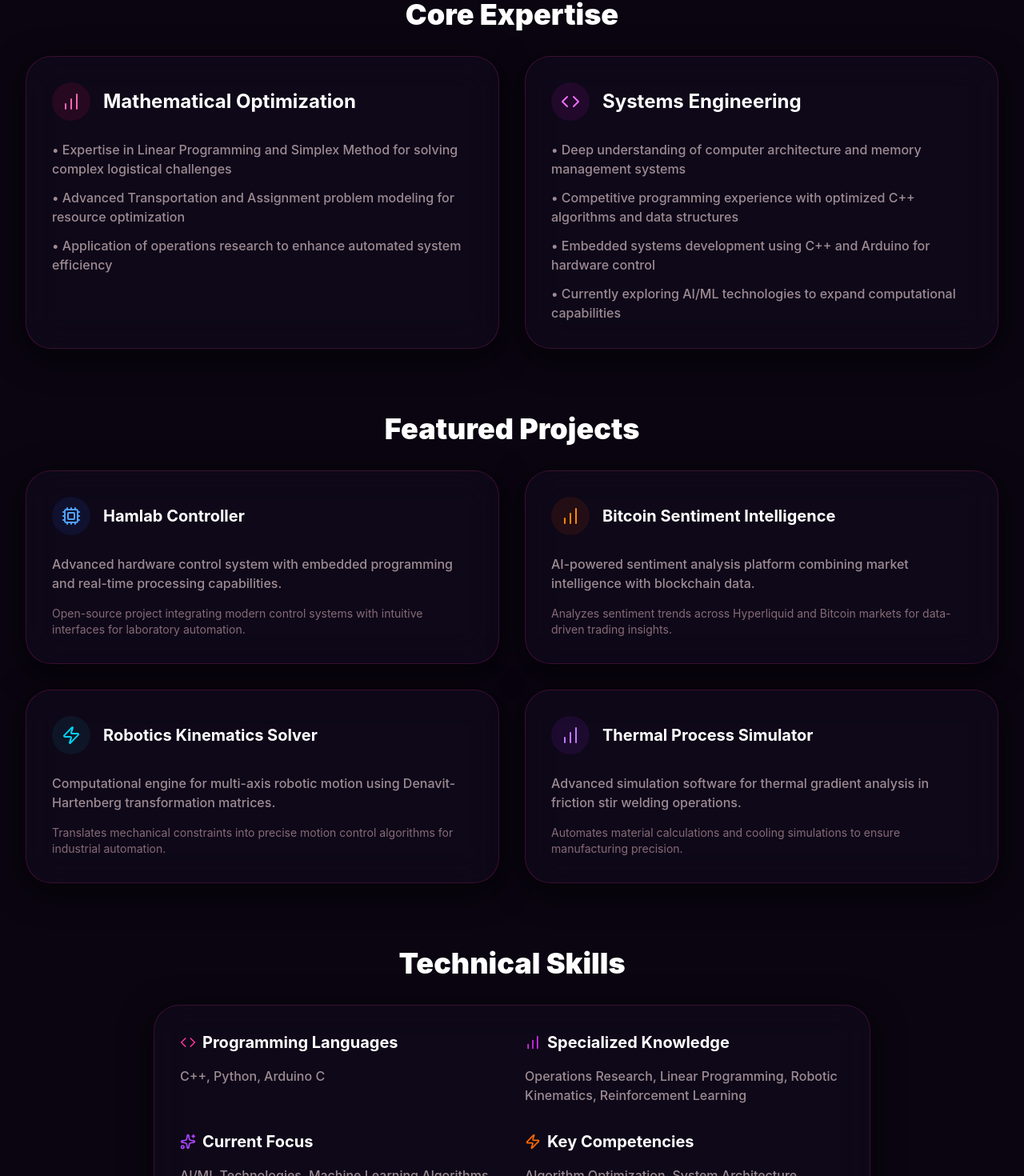
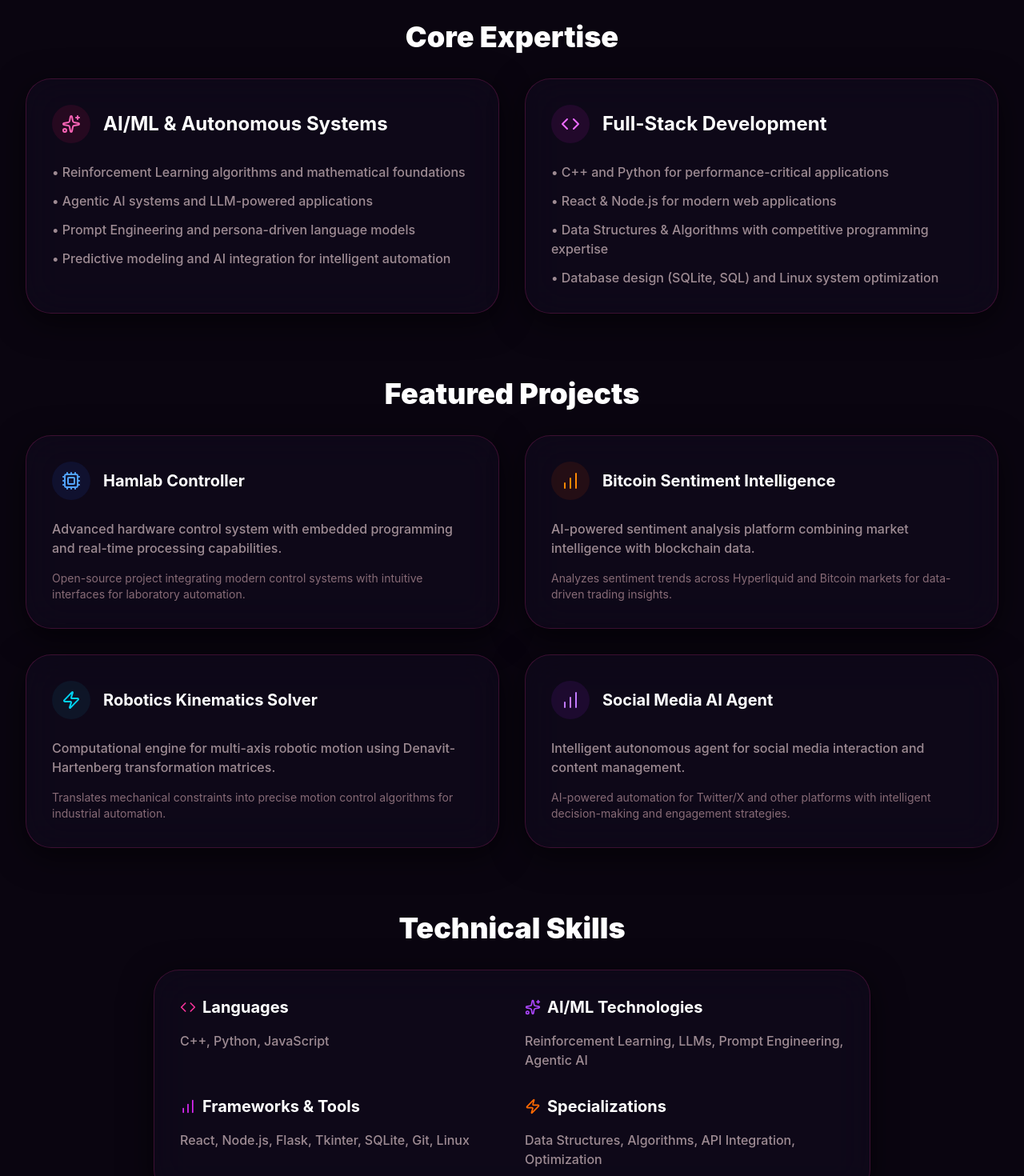
Before and after one commit to anshubhawsar/himgrow, a React (Vite) app: page / in a window 1280 px wide. Shown: the part 1457-2927 px from the top of the page at 80% size. Built offline with nearby package versions, Linux system fonts and the light colour scheme.

Commit message:
chore: integrate resume data - update expertise, skills, projects, and add education/achievements sections

```diff
--- a/src/App.jsx
+++ b/src/App.jsx
@@ -263,7 +263,7 @@ export default function App() {
         <div className="max-w-7xl mx-auto px-4 sm:px-6 lg:px-8">
           <div className="text-center mb-20">
             <h2 className="reveal text-4xl md:text-6xl font-black mb-6 text-slate-900 dark:text-white">About <span className="text-gradient">Me</span></h2>
-            <p className="reveal delay-100 text-slate-600 dark:text-rose-100/60 text-xl max-w-2xl mx-auto font-medium">Passionate about bridging theoretical mathematics with practical software solutions, continuously expanding into AI and machine learning.</p>
+            <p className="reveal delay-100 text-slate-600 dark:text-rose-100/60 text-xl max-w-2xl mx-auto font-medium">AI/ML Enthusiast with strong foundation in full-stack web development and algorithmic problem-solving. Architecting intelligent, autonomous systems from agentic security honeypots to robust applications using cutting-edge AI integration.</p>
           </div>
 
           {/* Core Expertise */}
@@ -273,14 +273,15 @@ export default function App() {
               <div className="p-8 glass-panel">
                 <div className="flex items-center gap-4 mb-6">
                   <div className="w-12 h-12 bg-pink-100 dark:bg-pink-900/20 rounded-full flex items-center justify-center">
-                    <BarChart className="w-6 h-6 text-pink-600 dark:text-pink-400" />
+                    <Sparkles className="w-6 h-6 text-pink-600 dark:text-pink-400" />
                   </div>
-                  <h4 className="text-2xl font-bold text-slate-900 dark:text-white">Mathematical Optimization</h4>
+                  <h4 className="text-2xl font-bold text-slate-900 dark:text-white">AI/ML & Autonomous Systems</h4>
                 </div>
                 <ul className="space-y-3 text-slate-600 dark:text-rose-100/60 font-medium">
-                  <li>• Expertise in Linear Programming and Simplex Method for solving complex logistical challenges</li>
-                  <li>• Advanced Transportation and Assignment problem modeling for resource optimization</li>
-                  <li>• Application of operations research to enhance automated system efficiency</li>
+                  <li>• Reinforcement Learning algorithms and mathematical foundations</li>
+                  <li>• Agentic AI systems and LLM-powered applications</li>
+                  <li>• Prompt Engineering and persona-driven language models</li>
+                  <li>• Predictive modeling and AI integration for intelligent automation</li>
                 </ul>
               </div>
 
@@ -289,13 +290,13 @@ export default function App() {
                   <div className="w-12 h-12 bg-fuchsia-100 dark:bg-fuchsia-900/20 rounded-full flex items-center justify-center">
                     <Code className="w-6 h-6 text-fuchsia-600 dark:text-fuchsia-400" />
                   </div>
-                  <h4 className="text-2xl font-bold text-slate-900 dark:text-white">Systems Engineering</h4>
+                  <h4 className="text-2xl font-bold text-slate-900 dark:text-white">Full-Stack Development</h4>
                 </div>
                 <ul className="space-y-3 text-slate-600 dark:text-rose-100/60 font-medium">
-                  <li>• Deep understanding of computer architecture and memory management systems</li>
-                  <li>• Competitive programming experience with optimized C++ algorithms and data structures</li>
-                  <li>• Embedded systems development using C++ and Arduino for hardware control</li>
-                  <li>• Currently exploring AI/ML technologies to expand computational capabilities</li>
+                  <li>• C++ and Python for performance-critical applications</li>
+                  <li>• React & Node.js for modern web applications</li>
+                  <li>• Data Structures & Algorithms with competitive programming expertise</li>
+                  <li>• Database design (SQLite, SQL) and Linux system optimization</li>
                 </ul>
               </div>
             </div>
@@ -338,16 +339,16 @@ export default function App() {
                 <p className="text-sm text-slate-500 dark:text-rose-200/50 mt-auto">Translates mechanical constraints into precise motion control algorithms for industrial automation.</p>
               </div>
 
-              <div className="p-8 glass-panel group hover:-translate-y-2 transition-transform duration-300 h-full flex flex-col">
+              <a href="https://github.com/anshubhawsar/socialmedia_agent" target="_blank" rel="noopener noreferrer" className="p-8 glass-panel group hover:-translate-y-2 transition-transform duration-300 h-full flex flex-col">
                 <div className="flex items-center gap-4 mb-6">
                   <div className="w-12 h-12 bg-purple-100 dark:bg-purple-900/20 rounded-full flex items-center justify-center group-hover:scale-110 transition-transform">
                     <BarChart className="w-6 h-6 text-purple-600 dark:text-purple-400" />
                   </div>
-                  <h4 className="text-xl font-bold text-slate-900 dark:text-white">Thermal Process Simulator</h4>
+                  <h4 className="text-xl font-bold text-slate-900 dark:text-white">Social Media AI Agent</h4>
                 </div>
-                <p className="text-slate-600 dark:text-rose-100/60 font-medium mb-4">Advanced simulation software for thermal gradient analysis in friction stir welding operations.</p>
-                <p className="text-sm text-slate-500 dark:text-rose-200/50 mt-auto">Automates material calculations and cooling simulations to ensure manufacturing precision.</p>
-              </div>
+                <p className="text-slate-600 dark:text-rose-100/60 font-medium mb-4">Intelligent autonomous agent for social media interaction and content management.</p>
+                <p className="text-sm text-slate-500 dark:text-rose-200/50 mt-auto">AI-powered automation for Twitter/X and other platforms with intelligent decision-making and engagement strategies.</p>
+              </a>
             </div>
           </div>
 
@@ -359,33 +360,33 @@ export default function App() {
                 <div>
                   <h4 className="text-xl font-bold mb-4 text-slate-900 dark:text-white flex items-center gap-2">
                     <Code className="w-5 h-5 text-pink-500" />
-                    Programming Languages
+                    Languages
                   </h4>
-                  <p className="text-slate-600 dark:text-rose-100/60 font-medium">C++, Python, Arduino C</p>
+                  <p className="text-slate-600 dark:text-rose-100/60 font-medium">C++, Python, JavaScript</p>
+                </div>
+
+                <div>
+                  <h4 className="text-xl font-bold mb-4 text-slate-900 dark:text-white flex items-center gap-2">
+                    <Sparkles className="w-5 h-5 text-purple-500" />
+                    AI/ML Technologies
+                  </h4>
+                  <p className="text-slate-600 dark:text-rose-100/60 font-medium">Reinforcement Learning, LLMs, Prompt Engineering, Agentic AI</p>
                 </div>
 
                 <div>
                   <h4 className="text-xl font-bold mb-4 text-slate-900 dark:text-white flex items-center gap-2">
                     <BarChart className="w-5 h-5 text-fuchsia-500" />
-                    Specialized Knowledge
+                    Frameworks & Tools
                   </h4>
-                  <p className="text-slate-600 dark:text-rose-100/60 font-medium">Operations Research, Linear Programming, Robotic Kinematics, Reinforcement Learning</p>
-                </div>
-
-                <div>
-                  <h4 className="text-xl font-bold mb-4 text-slate-900 dark:text-white flex items-center gap-2">
-                    <Sparkles className="w-5 h-5 text-purple-500" />
-                    Current Focus
-                  </h4>
-                  <p className="text-slate-600 dark:text-rose-100/60 font-medium">AI/ML Technologies, Machine Learning Algorithms, Neural Networks</p>
+                  <p className="text-slate-600 dark:text-rose-100/60 font-medium">React, Node.js, Flask, Tkinter, SQLite, Git, Linux</p>
                 </div>
 
                 <div>
                   <h4 className="text-xl font-bold mb-4 text-slate-900 dark:text-white flex items-center gap-2">
                     <Zap className="w-5 h-5 text-orange-500" />
-                    Key Competencies
+                    Specializations
                   </h4>
-                  <p className="text-slate-600 dark:text-rose-100/60 font-medium">Algorithm Optimization, System Architecture, Memory Management</p>
+                  <p className="text-slate-600 dark:text-rose-100/60 font-medium">Data Structures, Algorithms, API Integration, Optimization</p>
                 </div>
               </div>
             </div>
```
Also changed, not shown: 2 other files (tests, documents, lock files or other folders).
